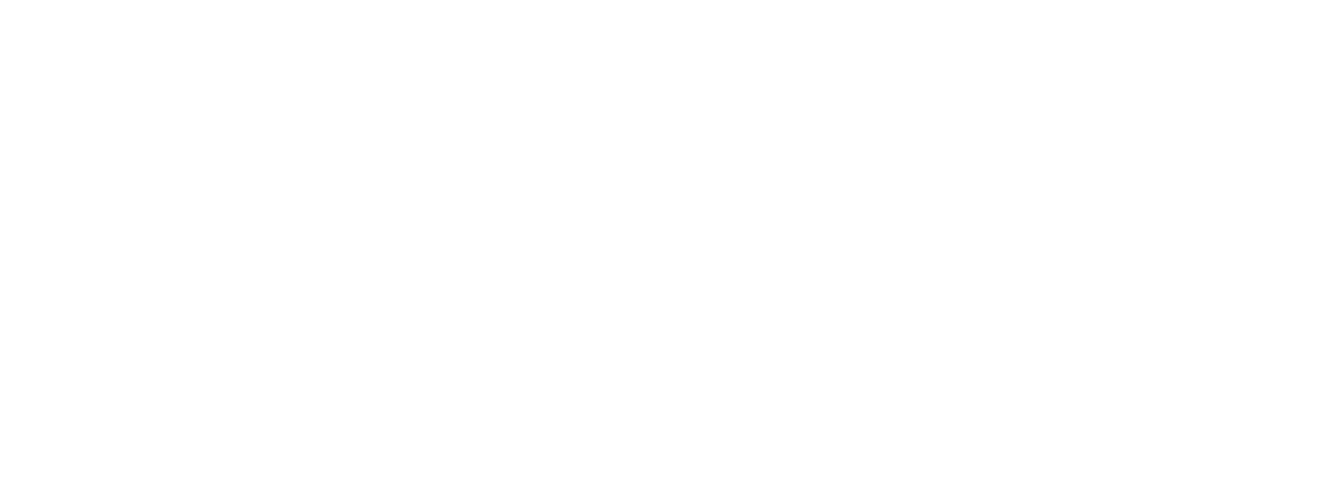
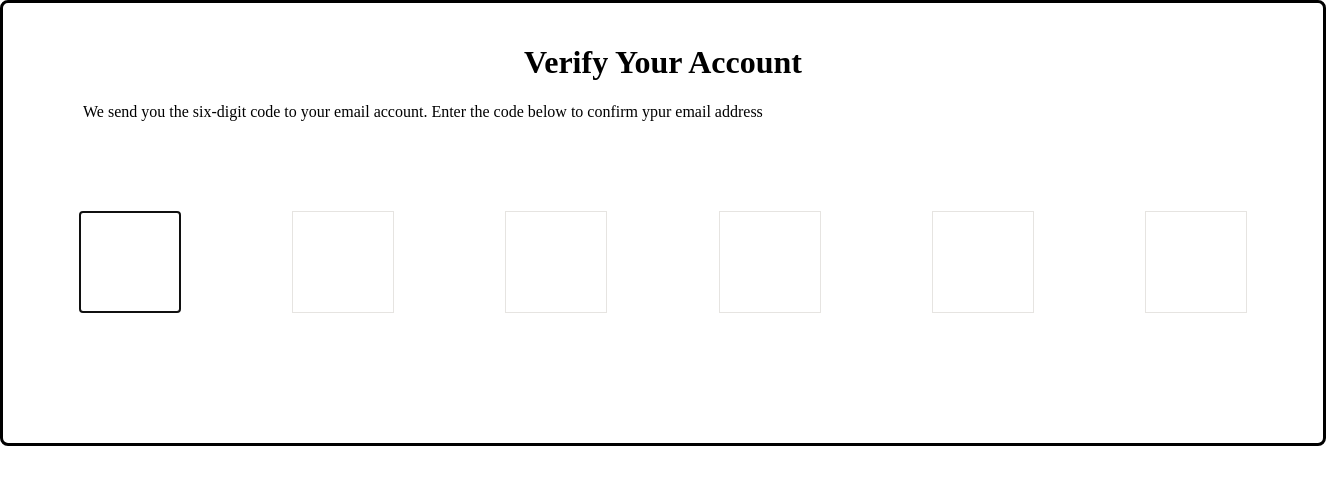
Before and after one commit to acciojob/OTP-raunakmukherjee123, a website: page main.html in a window 1280 px wide. Shown: the whole page, 1326 px wide, since content can reach past the window. Drawn offline with Linux system fonts and the light colour scheme.

Commit message:
created a submission

```diff
--- a/main.html
+++ b/main.html
@@ -7,7 +7,18 @@
 </head>
 
 <body>
-	<!-- the entire body must be written by student -->
+	<div class="container">
+		<h1 id=" verification_heading">Verify Your Account</h1>
+		<p id=" verification_subtext">We send you the six-digit code to your email account. Enter the code below to confirm ypur email address</p>
+		<div class="code-container">
+			<input type="text" class="code" autofocus>
+			<input type="text" class="code">
+			<input type="text" class="code">
+			<input type="text" class="code">
+			<input type="text" class="code">
+			<input type="text" class="code">
+		</div>
+	</div>
     <script type="text/javascript" src="./script.js">
 </script>
 
--- a/script.js
+++ b/script.js
@@ -1 +1,19 @@
-//your JS code here. If required.
+const inputs=document.querySelectorAll(".code");
+inputs.forEach((input,index)=>{
+	input.addEventListener("input", () =>{
+		if(input.value.length===1 && index<inputs.length-1)
+		{
+			inputs[index+1].focus();
+		}
+		input.addEventListener("keydown",(event)=>{
+			if(event.key==='Backspace')
+			{
+				if(index>0)
+				{
+					inputs[index].value='';
+					inputs[index-1].focus();
+				}
+			}
+		})
+	})
+})
--- a/styles.css
+++ b/styles.css
@@ -1 +1,36 @@
-/*  your css code here. If applicable */
+body{
+	margin:0;
+	padding:0;
+}
+.container{
+	border:3px solid black;
+	border-radius:8px;
+	width:100%;
+	padding:20px;
+	height:400px
+}
+h1{
+	text-align:center;
+}
+p{
+	margin-left:60px;
+}
+.code-container{
+	margin-top:90px;
+	display:flex;
+	justify-content:space-around;
+	align-items:center;
+}
+.code{
+  	border:1px solid #e6e4e1;
+	width:60px;
+	height:60px;
+	text-align:center;
+	padding:20px;
+	font-size:60px;
+	font-style:bold;
+	color:#606160;
+}
+.code:focus{
+	border-color:#333;
+}
```
